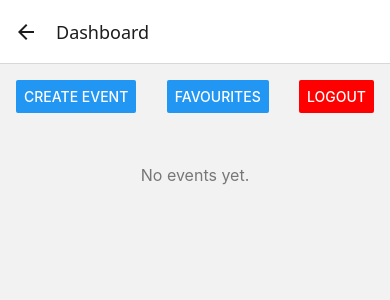
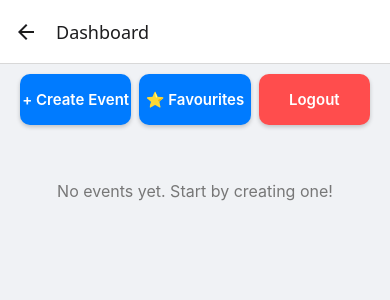
Before and after one commit to n-krishna/Event-Management, a React Native app: screen /Dashboard in a window 390 px wide. Shown: the top 300 px of the page. Built offline with nearby package versions, Linux system fonts and the light colour scheme.

Commit message:
updated all the properties

```diff
--- a/screens/DashboardScreen.js
+++ b/screens/DashboardScreen.js
@@ -1,8 +1,15 @@
 import { useIsFocused } from '@react-navigation/native';
 import { signOut } from 'firebase/auth';
-import { collection, deleteDoc, doc, getDocs, query, where } from 'firebase/firestore';
+import { collection, deleteDoc, doc, getDocs, query, updateDoc, where } from 'firebase/firestore';
 import React, { useEffect, useState } from 'react';
-import { Alert, Button, FlatList, StyleSheet, Text, View } from 'react-native';
+import {
+    Alert,
+    FlatList,
+    StyleSheet,
+    Text,
+    TouchableOpacity,
+    View
+} from 'react-native';
 import { auth, db } from '../config/firebase';
 
 export default function DashboardScreen({ navigation }) {
@@ -11,7 +18,7 @@ export default function DashboardScreen({ navigation }) {
 
   const fetchEvents = async () => {
     try {
-      const q = query(collection(db, 'events'), where("userId", "==", auth.currentUser.uid));
+      const q = query(collection(db, 'events'), where('userId', '==', auth.currentUser.uid));
       const snapshot = await getDocs(q);
       setEvents(snapshot.docs.map(doc => ({ id: doc.id, ...doc.data() })));
     } catch (err) {
@@ -37,59 +44,165 @@ export default function DashboardScreen({ navigation }) {
     ]);
   };
 
+  const toggleFavorite = async (eventId, currentStatus) => {
+    try {
+      await updateDoc(doc(db, 'events', eventId), {
+        favorite: !currentStatus,
+      });
+      fetchEvents();
+    } catch (err) {
+      console.error('Error updating favorite status:', err);
+    }
+  };
+
   const renderItem = ({ item }) => (
-    <View style={styles.card}>
-      <Text style={styles.title}>{item.title}</Text>
-      <Text style={styles.description}>{item.description}</Text>
-      <View style={styles.actions}>
-        <Button title="Edit" onPress={() => navigation.navigate('EventForm', { event: item })} />
-        <Button title="Delete" color="red" onPress={() => handleDelete(item.id)} />
+    <TouchableOpacity onPress={() => navigation.navigate('EventDetails', { event: item })}>
+      <View style={styles.card}>
+        <View style={styles.cardHeader}>
+          <Text style={styles.title}>{item.title}</Text>
+          <TouchableOpacity onPress={() => toggleFavorite(item.id, item.favorite)}>
+            <Text style={styles.favoriteIcon}>{item.favorite ? '⭐' : '☆'}</Text>
+          </TouchableOpacity>
+        </View>
+        <Text style={styles.meta}>📅 {item.dateTime}</Text>
+        <View style={styles.actions}>
+          <TouchableOpacity style={styles.editBtn} onPress={() => navigation.navigate('EventForm', { event: item })}>
+            <Text style={styles.btnText}>Edit</Text>
+          </TouchableOpacity>
+          <TouchableOpacity style={styles.deleteBtn} onPress={() => handleDelete(item.id)}>
+            <Text style={styles.btnText}>Delete</Text>
+          </TouchableOpacity>
+        </View>
       </View>
-    </View>
+    </TouchableOpacity>
   );
 
   return (
     <View style={styles.container}>
       <View style={styles.toolbar}>
-        <Button title="Create Event" onPress={() => navigation.navigate('EventForm')} />
-        <Button title="Favourites" onPress={() => navigation.navigate('Favorites')} />
-        <Button title="Logout" color="red" onPress={() => signOut(auth).then(() => navigation.replace('SignIn'))} />
+        <TouchableOpacity style={[styles.toolbarCard, { backgroundColor: '#007bff' }]} onPress={() => navigation.navigate('EventForm')}>
+          <Text style={styles.toolbarText}>+ Create Event</Text>
+        </TouchableOpacity>
+        <TouchableOpacity style={[styles.toolbarCard, { backgroundColor: '#007bff' }]} onPress={() => navigation.navigate('Favorites')}>
+          <Text style={styles.toolbarText}>⭐ Favourites</Text>
+        </TouchableOpacity>
+        <TouchableOpacity style={[styles.toolbarCard, { backgroundColor: '#ff4d4d' }]} onPress={() => signOut(auth).then(() => navigation.replace('SignIn'))}>
+          <Text style={styles.toolbarText}>Logout</Text>
+        </TouchableOpacity>
       </View>
+
       <FlatList
         data={events}
         keyExtractor={(item) => item.id}
         renderItem={renderItem}
-        ListEmptyComponent={<Text style={styles.emptyText}>No events yet.</Text>}
+        ListEmptyComponent={<Text style={styles.emptyText}>No events yet. Start by creating one!</Text>}
+        contentContainerStyle={{ paddingBottom: 20 }}
       />
     </View>
   );
 }
 
 const styles = StyleSheet.create({
-  container: { flex: 1, padding: 16 },
+  container: {
+    flex: 1,
+    backgroundColor: '#f0f2f5',
+    paddingHorizontal: 16,
+    paddingTop: 10,
+  },
   toolbar: {
     flexDirection: 'row',
     justifyContent: 'space-between',
-    marginBottom: 12,
+    marginBottom: 16,
+  },
+  toolbarCard: {
+    flex: 1,
+    paddingVertical: 16,
+    borderRadius: 10,
+    marginHorizontal: 4,
+    justifyContent: 'center',
+    alignItems: 'center',
+    elevation: 4,
+    shadowColor: '#000',
+    shadowOffset: { width: 0, height: 2 },
+    shadowOpacity: 0.2,
+    shadowRadius: 4,
+  },
+  toolbarText: {
+    color: '#fff',
+    fontSize: 15,
+    fontWeight: '600',
   },
   card: {
-    padding: 12,
-    borderWidth: 1,
-    borderRadius: 8,
-    marginBottom: 10,
     backgroundColor: '#fff',
+    borderRadius: 12,
+    padding: 16,
+    marginBottom: 12,
+    shadowColor: '#000',
+    shadowOffset: { width: 0, height: 2 },
+    shadowOpacity: 0.2,
+    shadowRadius: 6,
+    elevation: 4,
   },
-  title: { fontSize: 18, fontWeight: 'bold' },
-  description: { marginTop: 4, fontSize: 14 },
+  cardHeader: {
+    flexDirection: 'row',
+    justifyContent: 'space-between',
+    alignItems: 'center',
+  },
+  favoriteIcon: {
+    fontSize: 20,
+    color: '#f1c40f',
+  },
+  title: {
+    fontSize: 20,
+    fontWeight: 'bold',
+    color: '#333',
+  },
+  meta: {
+    fontSize: 14,
+    color: '#666',
+    marginTop: 4,
+  },
+  description: {
+    fontSize: 15,
+    marginTop: 8,
+    color: '#444',
+  },
+  category: {
+    marginTop: 6,
+    fontSize: 13,
+    color: '#666',
+  },
+  organizer: {
+    fontSize: 13,
+    color: '#555',
+    marginTop: 2,
+  },
   actions: {
     flexDirection: 'row',
-    justifyContent: 'space-between',
-    marginTop: 10,
+    justifyContent: 'flex-end',
+    gap: 10,
+    marginTop: 12,
+  },
+  editBtn: {
+    backgroundColor: '#28a745',
+    paddingVertical: 8,
+    paddingHorizontal: 14,
+    borderRadius: 6,
+  },
+  deleteBtn: {
+    backgroundColor: '#dc3545',
+    paddingVertical: 8,
+    paddingHorizontal: 14,
+    borderRadius: 6,
+  },
+  btnText: {
+    color: '#fff',
+    fontWeight: '600',
   },
   emptyText: {
     marginTop: 40,
+    fontSize: 16,
     textAlign: 'center',
-    fontSize: 16,
     color: '#777',
   },
 });
--- /dev/null
+++ b/screens/EventDetailsScreen.js
@@ -0,0 +1,53 @@
+import React from 'react';
+import { ScrollView, StyleSheet, Text, View } from 'react-native';
+
+export default function EventDetailsScreen({ route }) {
+  const { event } = route.params;
+
+  return (
+    <ScrollView contentContainerStyle={styles.container}>
+      <View style={styles.card}>
+        <Text style={styles.title}>{event.title}</Text>
+        <Text style={styles.detail}><Text style={styles.label}>📍 Location:</Text> {event.location}</Text>
+        <Text style={styles.detail}><Text style={styles.label}>📅 Date & Time:</Text> {event.dateTime}</Text>
+        <Text style={styles.detail}><Text style={styles.label}>📝 Description:</Text> {event.description}</Text>
+        <Text style={styles.detail}><Text style={styles.label}>🏷 Category:</Text> {event.category}</Text>
+        <Text style={styles.detail}><Text style={styles.label}>👤 Organizer:</Text> {event.organizer}</Text>
+      </View>
+    </ScrollView>
+  );
+}
+
+const styles = StyleSheet.create({
+  container: {
+    padding: 24,
+    backgroundColor: '#f0f2f5',
+    flexGrow: 1,
+    justifyContent: 'center',
+  },
+  card: {
+    backgroundColor: '#fff',
+    borderRadius: 12,
+    padding: 20,
+    elevation: 4,
+    shadowColor: '#000',
+    shadowOffset: { width: 0, height: 2 },
+    shadowOpacity: 0.2,
+    shadowRadius: 6,
+  },
+  title: {
+    fontSize: 24,
+    fontWeight: 'bold',
+    marginBottom: 16,
+    color: '#333',
+  },
+  detail: {
+    fontSize: 16,
+    marginBottom: 12,
+    color: '#555',
+  },
+  label: {
+    fontWeight: '600',
+    color: '#000',
+  },
+});
--- a/screens/FavoritesScreen.js
+++ b/screens/FavoritesScreen.js
@@ -1,45 +1,117 @@
-import { collection, deleteDoc, doc, getDocs } from 'firebase/firestore';
+import { collection, doc, getDocs, query, updateDoc, where } from 'firebase/firestore';
 import React, { useEffect, useState } from 'react';
-import { Alert, Button, FlatList, Text, View } from 'react-native';
-import { db } from '../config/firebase';
+import { Alert, FlatList, StyleSheet, Text, TouchableOpacity, View } from 'react-native';
+import { auth, db } from '../config/firebase';
 
 export default function FavoritesScreen({ navigation }) {
   const [favorites, setFavorites] = useState([]);
 
   const fetchFavorites = async () => {
-    const snapshot = await getDocs(collection(db, 'favorites'));
-    setFavorites(snapshot.docs.map(doc => ({ id: doc.id, ...doc.data() })));
+    try {
+      const q = query(
+        collection(db, 'events'),
+        where('userId', '==', auth.currentUser.uid),
+        where('favorite', '==', true)
+      );
+      const snapshot = await getDocs(q);
+      setFavorites(snapshot.docs.map(doc => ({ id: doc.id, ...doc.data() })));
+    } catch (err) {
+      console.error('Error fetching favorites:', err);
+    }
   };
 
   useEffect(() => {
     fetchFavorites();
   }, []);
 
-  const handleRemove = async (id) => {
+  const handleRemove = async (eventId) => {
     Alert.alert('Confirm', 'Remove from favorites?', [
-      { text: 'Cancel' },
+      { text: 'Cancel', style: 'cancel' },
       {
-        text: 'Yes', onPress: async () => {
-          await deleteDoc(doc(db, 'favorites', id));
-          fetchFavorites();
-        }
-      }
+        text: 'Yes',
+        onPress: async () => {
+          try {
+            await updateDoc(doc(db, 'events', eventId), {
+              favorite: false,
+            });
+            fetchFavorites();
+          } catch (err) {
+            console.error('Error removing favorite:', err);
+          }
+        },
+      },
     ]);
   };
 
+  const renderItem = ({ item }) => (
+    <TouchableOpacity onPress={() => navigation.navigate('EventDetails', { event: item })}>
+      <View style={styles.card}>
+        <Text style={styles.title}>{item.title}</Text>
+        <Text style={styles.meta}>📅 {item.dateTime}</Text>
+        <TouchableOpacity style={styles.removeBtn} onPress={() => handleRemove(item.id)}>
+          <Text style={styles.btnText}>Remove</Text>
+        </TouchableOpacity>
+      </View>
+    </TouchableOpacity>
+  );
+
   return (
-    <View style={{ padding: 20 }}>
+    <View style={styles.container}>
       <FlatList
         data={favorites}
         keyExtractor={item => item.id}
-        renderItem={({ item }) => (
-          <View style={{ marginTop: 10, borderBottomWidth: 1 }}>
-            <Text>{item.title}</Text>
-            <Text>{item.description}</Text>
-            <Button title="Remove" onPress={() => handleRemove(item.id)} />
-          </View>
-        )}
+        renderItem={renderItem}
+        ListEmptyComponent={<Text style={styles.emptyText}>No favorite events found.</Text>}
+        contentContainerStyle={{ paddingBottom: 20 }}
       />
     </View>
   );
 }
+
+const styles = StyleSheet.create({
+  container: {
+    flex: 1,
+    backgroundColor: '#f0f2f5',
+    paddingHorizontal: 16,
+    paddingTop: 10,
+  },
+  card: {
+    backgroundColor: '#fff',
+    borderRadius: 12,
+    padding: 16,
+    marginBottom: 12,
+    shadowColor: '#000',
+    shadowOffset: { width: 0, height: 2 },
+    shadowOpacity: 0.2,
+    shadowRadius: 6,
+    elevation: 4,
+  },
+  title: {
+    fontSize: 20,
+    fontWeight: 'bold',
+    color: '#333',
+  },
+  meta: {
+    fontSize: 14,
+    color: '#666',
+    marginTop: 4,
+  },
+  removeBtn: {
+    backgroundColor: '#dc3545',
+    paddingVertical: 8,
+    paddingHorizontal: 14,
+    borderRadius: 6,
+    marginTop: 12,
+    alignSelf: 'flex-end',
+  },
+  btnText: {
+    color: '#fff',
+    fontWeight: '600',
+  },
+  emptyText: {
+    marginTop: 40,
+    fontSize: 16,
+    textAlign: 'center',
+    color: '#777',
+  },
+});
```
Also changed, not shown: App.js (+7 -0 lines).
